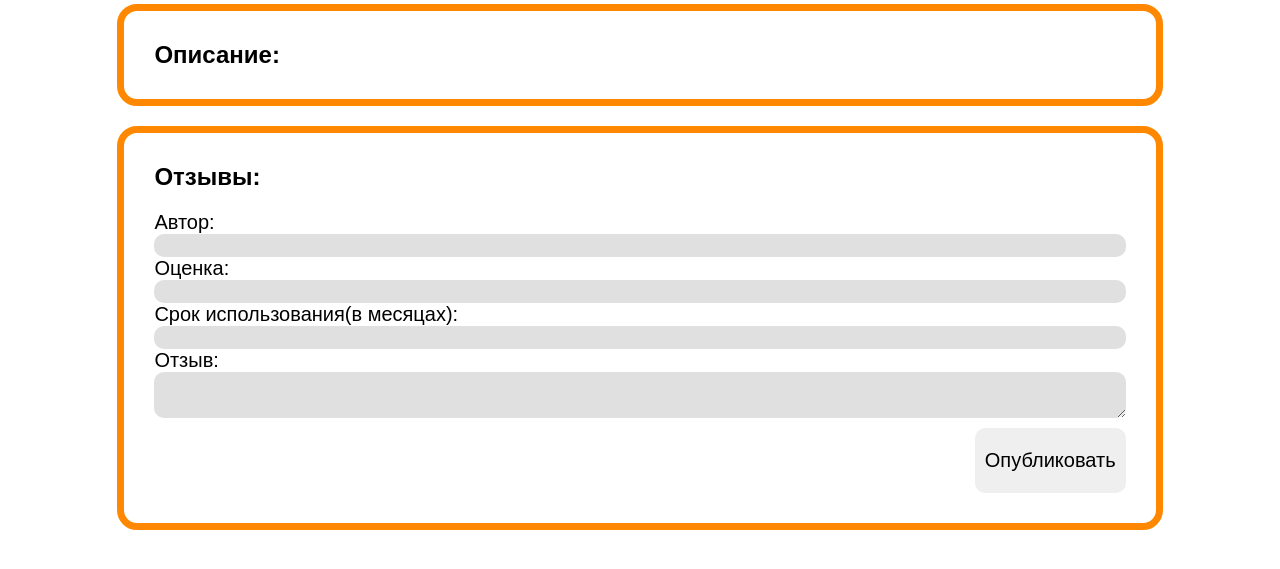
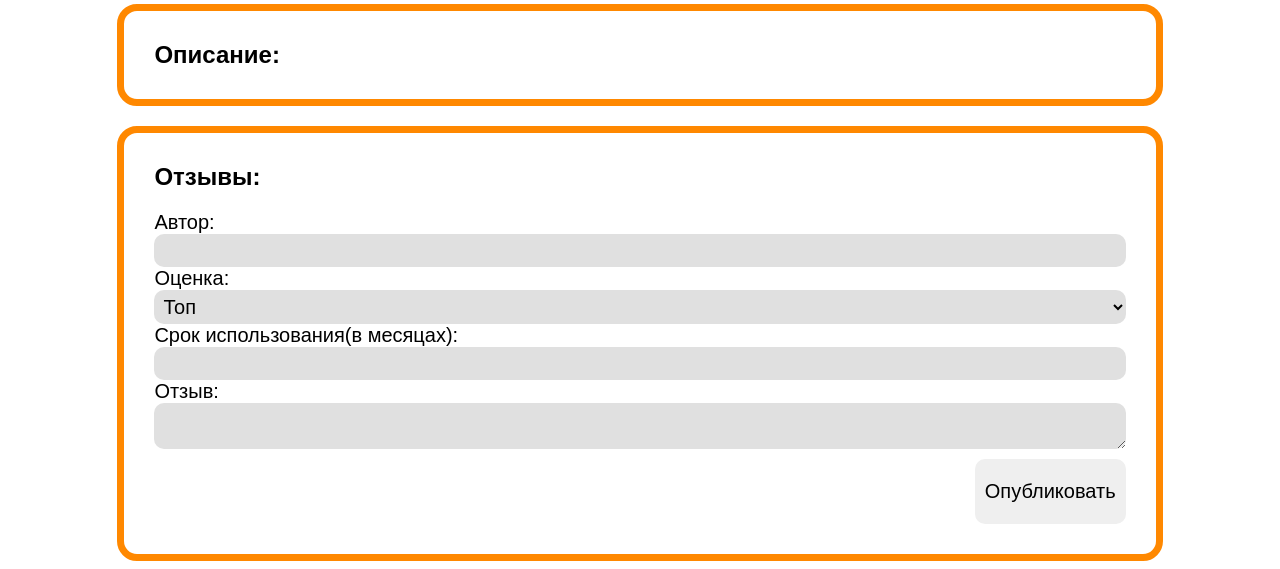
Before and after one commit to RENATO0O/internet-shop, a Django app: template internetshop/shop/templates/product.html in a window 1280 px wide; the page is wider, and only the part inside the window is pictured. Shown: the part 696-1265 px from the top of that part. Before the commit the page ends 1226 px from the top of that part, so only its background shows below. Run offline with Django 5.2, Linux system fonts and the light colour scheme; the template is opened without the code that fills it, so the values that code supplies are empty; some web fonts are replaced.

Commit message:
Добывил создание отзывов

```diff
--- a/internetshop/shop/static/style.css
+++ b/internetshop/shop/static/style.css
@@ -164,6 +164,7 @@ button{
 
 .createReview input {
     background-color: #e0e0e0;
+    padding: 5px !important;
 }
 
 .createReview textarea {
@@ -176,3 +177,8 @@ button{
     margin-left: auto !important;
     padding: 10px !important;
 }
+
+.createReview select {
+    background-color: #e0e0e0;
+    padding: 5px !important;
+}
--- a/internetshop/shop/templates/product.html
+++ b/internetshop/shop/templates/product.html
@@ -47,12 +47,16 @@
     </div>
     {% endfor %}
 
-    <form class="createReview" methot="post">
+    <form class="createReview" method="post">
         {% csrf_token %}
         <label for="author">Автор:</label>
         <input name="author">
         <label for="rating">Оценка:</label>
-        <input name="rating">
+        <select name="rating">
+            <option value="1">Топ</option>
+            <option value="0">Дно</option>
+        </select>
+
         <label for="duration">Срок использования(в месяцах):</label>
         <input name="duration">
         <label for="review">Отзыв:</label>
```
Also changed, not shown: internetshop/shop/views.py (+19 -1 lines).
